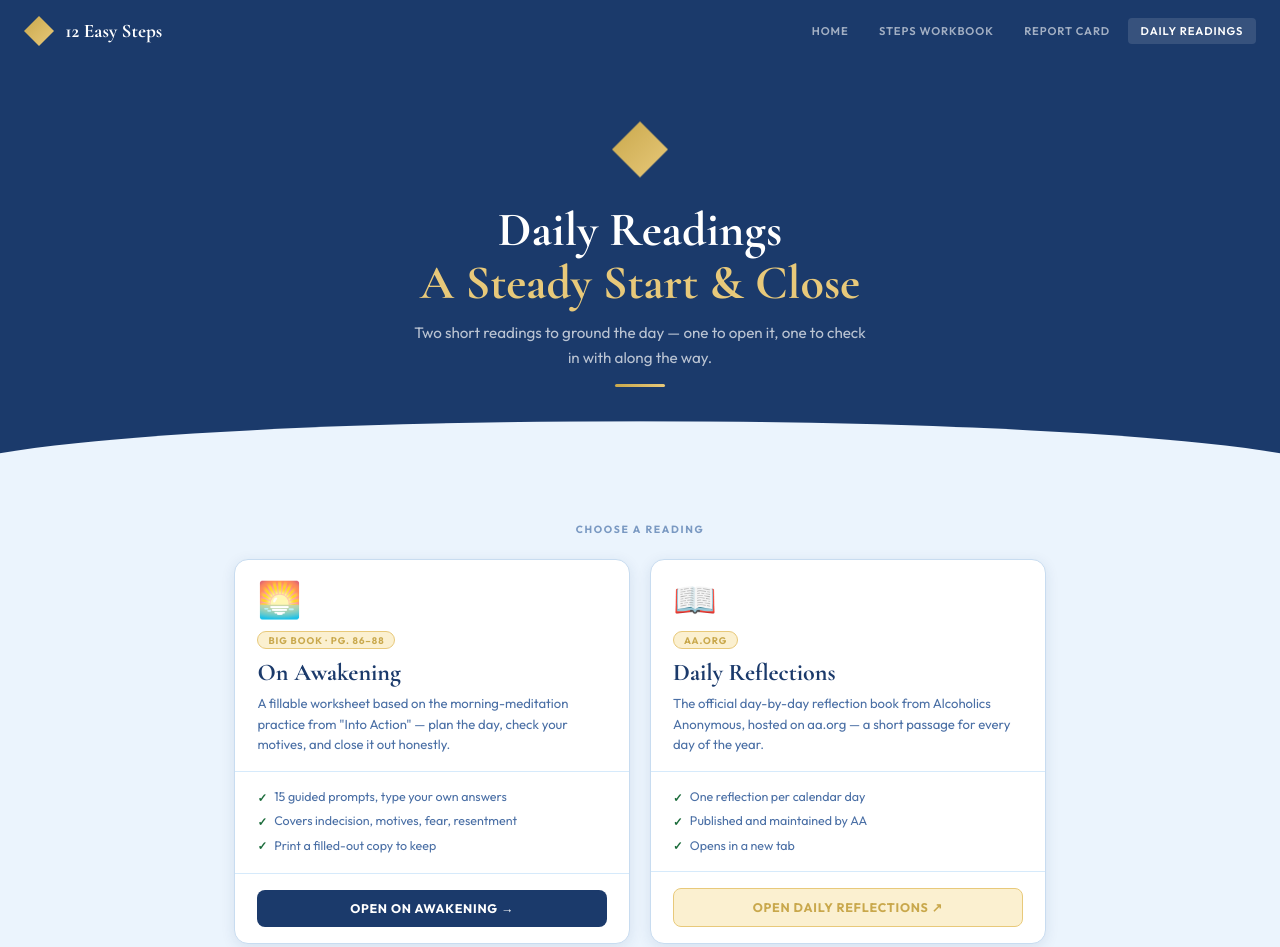
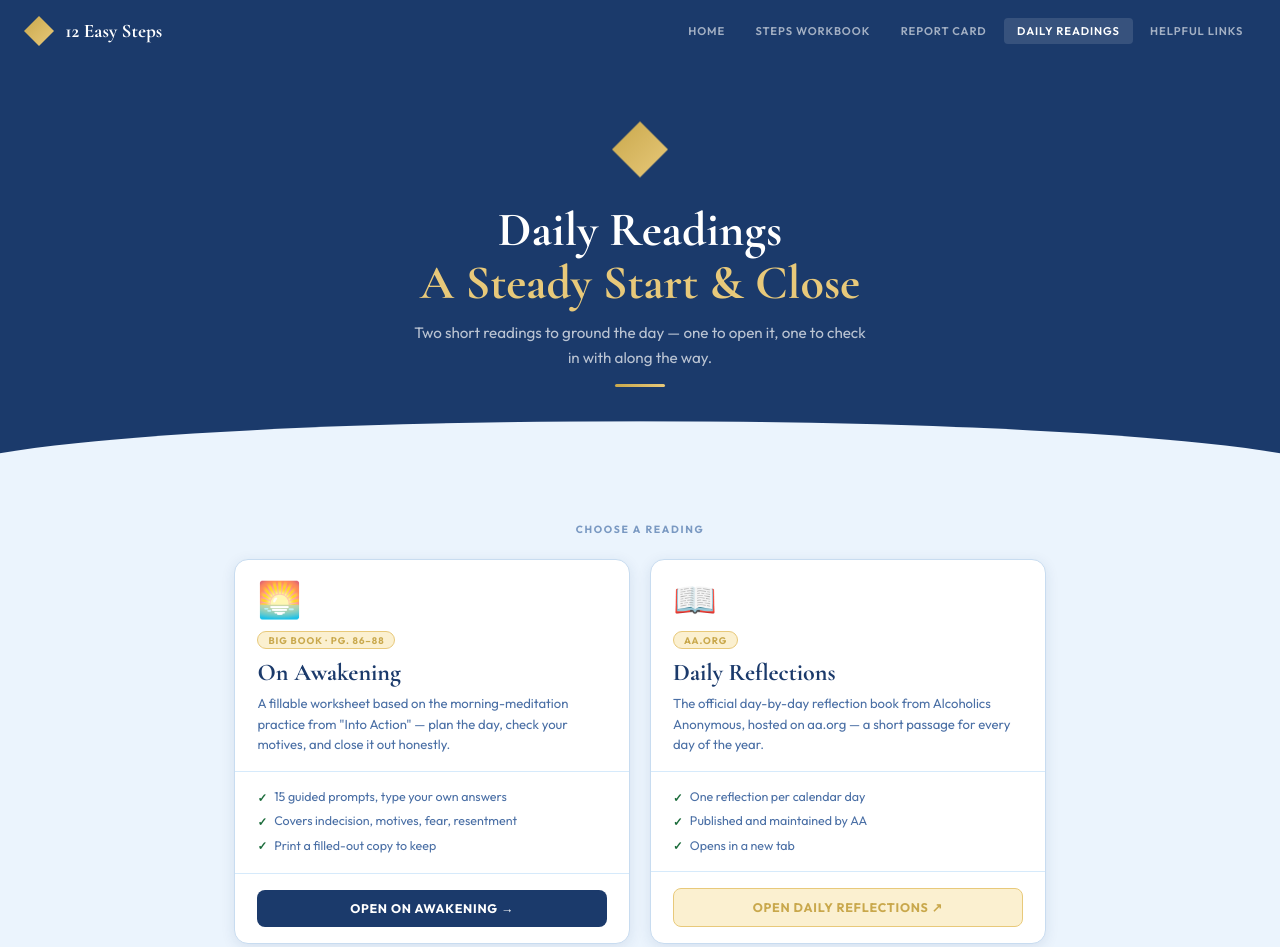
Before and after one commit to Sebastianshort624/12easysteps.org, a plain HTML site: page daily-readings/index.html in a window 1280 px wide. Shown: the top 947 px of the page. Drawn offline with nearby package versions, Linux system fonts and the light colour scheme.

Commit message:
Add Helpful Links to nav

```diff
--- a/daily-readings/index.html
+++ b/daily-readings/index.html
@@ -100,6 +100,7 @@ footer p{font-size:.68rem;color:rgba(255,255,255,.38);letter-spacing:.06em}
     <a href="https://12easysteps.org/steps/" class="nav-link">Steps Workbook</a>
     <a href="https://12easysteps.org/report/" class="nav-link">Report Card</a>
     <a href="https://12easysteps.org/daily-readings/" class="nav-link active">Daily Readings</a>
+    <a href="https://12easysteps.org/helpful-links/" class="nav-link">Helpful Links</a>
   </div>
 </nav>
 
```
